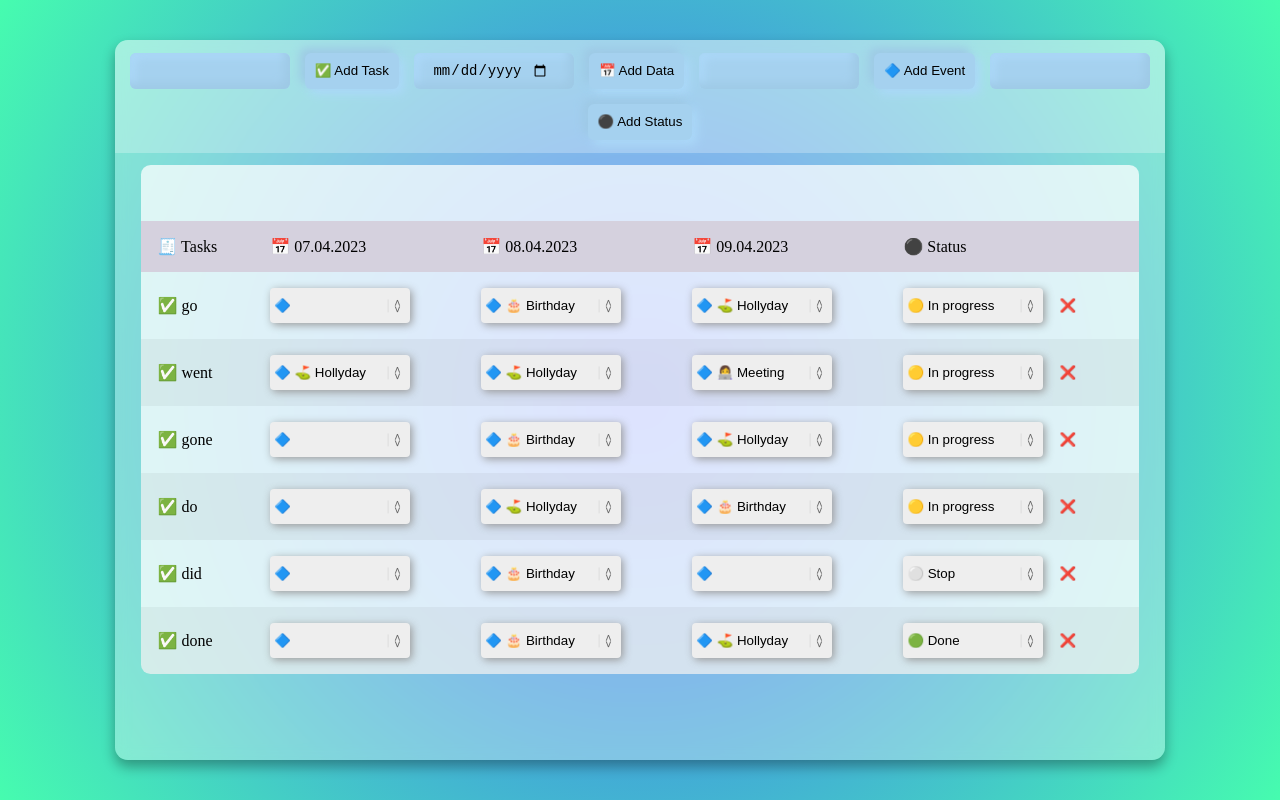
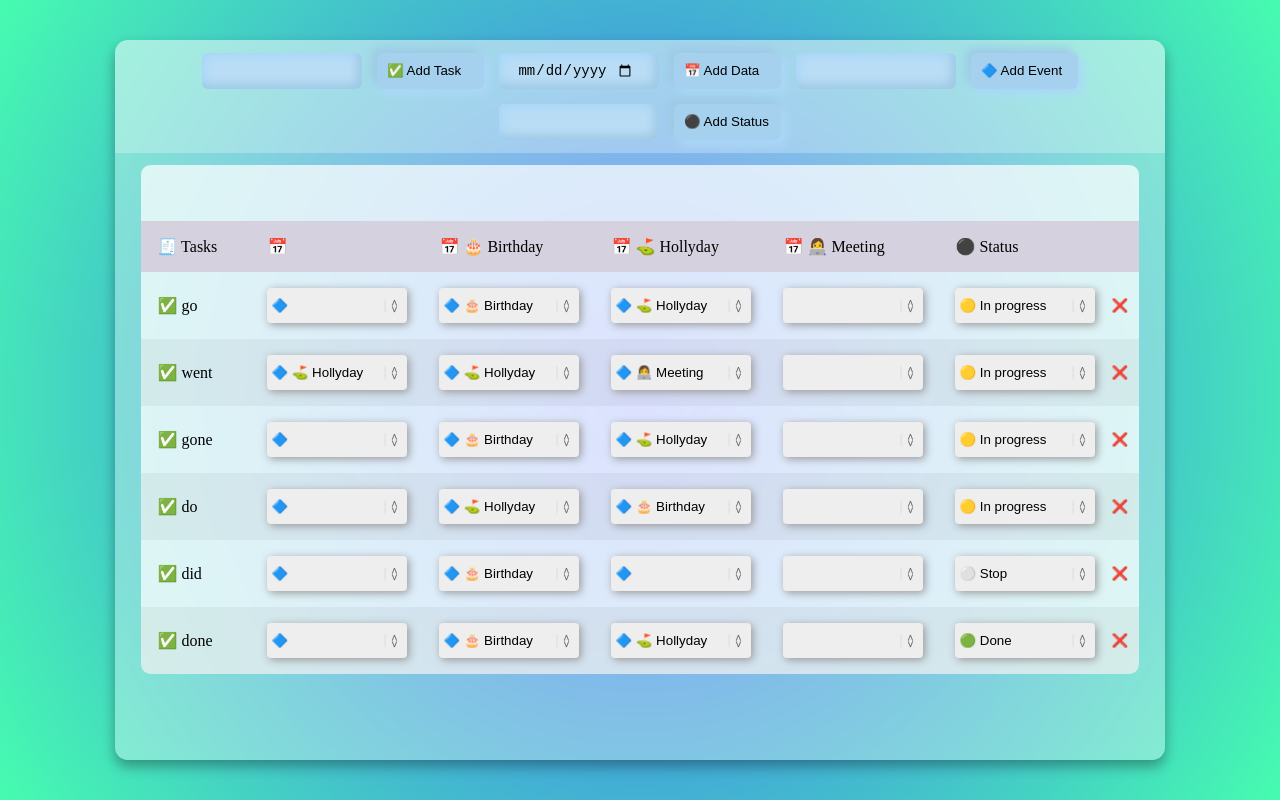
Before and after one commit to alex-sizow/zecurion-table, a Vue app: page / in a window 1280 px wide. Built offline with nearby package versions, Linux system fonts and the light colour scheme.

Commit message:
Moving state to the store. css fix

```diff
--- a/src/App.vue
+++ b/src/App.vue
@@ -1,5 +1,5 @@
 <script>
-import Table from './components/Table.vue';
+import Table from './components/Table/index.vue';
 
 export default {
 	name: 'App',
--- a/src/components/Table.vue
+++ b/src/components/Table/index.vue
@@ -1,61 +1,21 @@
 <script setup>
 import { ref } from 'vue';
+import { useTableStore } from '../../stores/TableStore';
+
+const tableStore = useTableStore();
 
 const title = ref('');
 const inputTask = ref('');
 const inputData = ref('');
 const inputEvent = ref('');
 const inputStatus = ref('');
-const tasks = ref([
-	{
-		task: 'go',
-		event: ['', '🎂 Birthday', '⛳ Hollyday'],
-		status: '🟡 In progress',
-	},
-	{
-		task: 'went',
-		event: ['⛳ Hollyday', '⛳ Hollyday', '👩‍💻 Meeting'],
-		status: '🟡 In progress',
-	},
-	{
-		task: 'gone',
-		event: ['', '🎂 Birthday', '⛳ Hollyday'],
-		status: '🟡 In progress',
-	},
-	{
-		task: 'do',
-		event: ['', '⛳ Hollyday', '🎂 Birthday'],
-		status: '🟡 In progress',
-	},
-	{
-		task: 'did',
-		event: ['', '🎂 Birthday', ''],
-		status: '⚪ Stop',
-	},
-	{
-		task: 'done',
-		event: ['', '🎂 Birthday', '⛳ Hollyday'],
-		status: '🟢 Done',
-	},
-]);
 
-const dates = ref(['07.04.2023', '08.04.2023', '09.04.2023']);
-
-const events = ref([
-	'',
-	'🎂 Birthday',
-	'⛳ Hollyday',
-	'👩‍💻 Meeting',
-]);
-
-const statuses = ref([
-	'🟡 In progress',
-	'🟢 Done',
-	'⚪ Stop',
-]);
+const tasks = ref(tableStore.tasks);
+const dates = ref(tableStore.events);
+const events = ref(tableStore.events);
+const statuses = ref(tableStore.statuses);
 
 const titleDisplay = (task, date, event, status) => {
-	console.log(task, date, event, status);
 	if (event.length > 0) {
 		title.value = `${date} task ${task} in status "${status}" event ${event} occurs.`;
 	} else {
@@ -64,7 +24,7 @@ const titleDisplay = (task, date, event, status) => {
 };
 
 const addTask = () => {
-	let input = inputTask.value;
+	let input = inputTask;
 	let events = dates.value.map((event) => 0);
 
 	if (input.length > 0) {
@@ -131,7 +91,6 @@ const addEvent = () => {
 				@click="addTask">
 				✅ Add Task
 			</button>
-			{{ TableStore }}
 			<input
 				class="table__header_input"
 				type="date"
@@ -240,7 +199,30 @@ const addEvent = () => {
 	</div>
 </template>
 
-<style lang="scss">
+<style lang="scss" scoped>
+/* Стили для option */
+
+.table {
+	width: 82vw;
+	height: 90vh;
+	background-color: #fff5;
+	backdrop-filter: blur(7px);
+	box-shadow: 0 0.4rem 0.8rem #0005;
+	border-radius: 0.8rem;
+	overflow: hidden;
+
+	table,
+	th,
+	tr {
+		padding: 1rem;
+		border-collapse: collapse;
+		font-weight: 400;
+		text-align: left;
+	}
+
+	th {
+		min-width: 110px;
+
 		select {
 			width: 140px;
 			height: 35px;
@@ -275,7 +257,6 @@ label:after {
 			pointer-events: none;
 		}
 		label:before {
-	content: '';
 			right: 6px;
 			top: 0px;
 			width: 20px;
@@ -285,17 +266,6 @@ label:before {
 			pointer-events: none;
 			display: block;
 		}
-
-table,
-th,
-tr {
-	padding: 1rem;
-	border-collapse: collapse;
-	font-weight: 400;
-	text-align: left;
-}
-
-th {
 	}
 
 	table {
@@ -307,6 +277,7 @@ thead {
 			background-color: #d5d1defe;
 		}
 		th {
+			z-index: 20;
 			position: sticky;
 			top: 0;
 			left: 0;
@@ -327,17 +298,6 @@ tbody {
 		}
 	}
 
-/* Стили для option */
-
-.table {
-	width: 82vw;
-	height: 90vh;
-	background-color: #fff5;
-	backdrop-filter: blur(7px);
-	box-shadow: 0 0.4rem 0.8rem #0005;
-	border-radius: 0.8rem;
-	overflow: hidden;
-
 	.table__header {
 		width: 100%;
 		min-height: 10%;
@@ -353,7 +313,7 @@ tbody {
 			width: 160px;
 			height: 36px;
 			border-radius: 6px;
-			background: #a5d1ef;
+			background: oklch(0.88 0.05 237.93);
 			box-shadow: inset -5px -5px 10px #9ec9e5,
 				inset 5px 5px 10px #acd9f9;
 			padding: 10px;
@@ -366,6 +326,7 @@ tbody {
 		}
 
 		.table__header_button {
+			width: 107px;
 			height: 36px;
 			border-radius: 6px;
 			background: #a5d1ef;
@@ -395,6 +356,7 @@ tbody {
 }
 
 .status {
+	min-width: 208px !important;
 	.status__delete {
 		transition: 0.5s;
 		margin-left: 1rem;
--- a/src/stores/TableStore.js
+++ b/src/stores/TableStore.js
@@ -1,6 +1,4 @@
 import { defineStore } from 'pinia';
-
-
 
 export const useTableStore = defineStore('TableStore', {
 	state: () => ({
@@ -36,5 +34,11 @@ export const useTableStore = defineStore('TableStore', {
 				status: '🟢 Done',
 			},
 		],
+
+		dates: ['07.04.2023', '08.04.2023', '09.04.2023'],
+
+		events: ['', '🎂 Birthday', '⛳ Hollyday', '👩‍💻 Meeting'],
+
+		statuses: ['🟡 In progress', '🟢 Done', '⚪ Stop'],
 	}),
 });
```
Also changed, not shown: 1 other file (tests, documents, lock files or other folders). Lines whose indentation alone changed are shown as unchanged.
